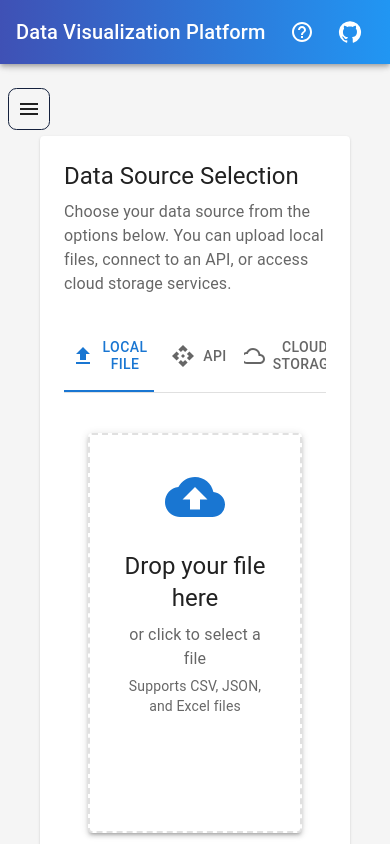
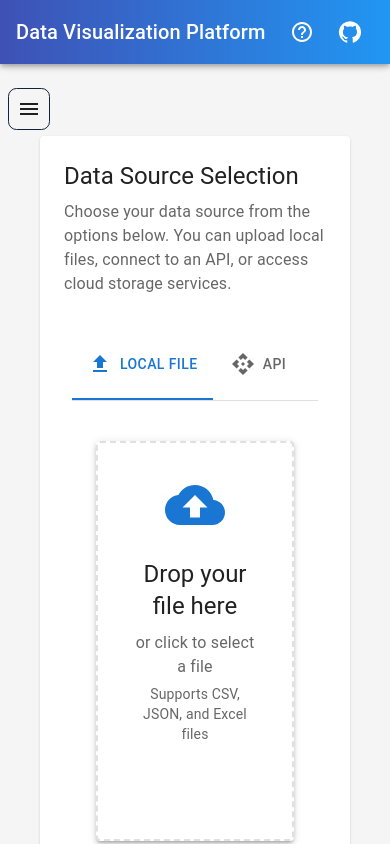
Before and after one commit to sideffect263/autodata, a React (Create React App) app in the folder v2/data-viz-platform/: page / in a window 390 px wide. Shown: the top 844 px of the page. Built offline with nearby package versions, Linux system fonts and the light colour scheme.

Commit message:
better mobile data source sekector

```diff
--- a/v2/data-viz-platform/src/components/upload/DataSourceSelector.js
+++ b/v2/data-viz-platform/src/components/upload/DataSourceSelector.js
@@ -1,12 +1,12 @@
-
-
 // src/components/upload/DataSourceSelector.jsx
 import React, { useState } from 'react';
 import {
   Box,
   Tabs,
   Tab,
-  Alert
+  Alert,
+  useMediaQuery,
+  useTheme
 } from '@mui/material';
 import {
   Upload as UploadIcon,
@@ -20,6 +20,8 @@ import CloudStorage from './datasource/CloudStorage';
 const DataSourceSelector = () => {
   const [sourceType, setSourceType] = useState('local');
   const [error, setError] = useState(null);
+  const theme = useTheme();
+  const isMobile = useMediaQuery(theme.breakpoints.down('sm'));
 
   const handleSourceTypeChange = (_, newValue) => {
     setSourceType(newValue);
@@ -41,11 +43,12 @@ const DataSourceSelector = () => {
   };
 
   return (
-    <Box>
+    <Box sx={{ p: isMobile ? 1 : 2 }}>
       <Tabs
         value={sourceType}
         onChange={handleSourceTypeChange}
-        variant="fullWidth"
+        variant={isMobile ? 'scrollable' : 'fullWidth'}
+        scrollButtons={isMobile ? 'auto' : 'off'}
         sx={{ borderBottom: 1, borderColor: 'divider', mb: 2 }}
       >
         <Tab
```
